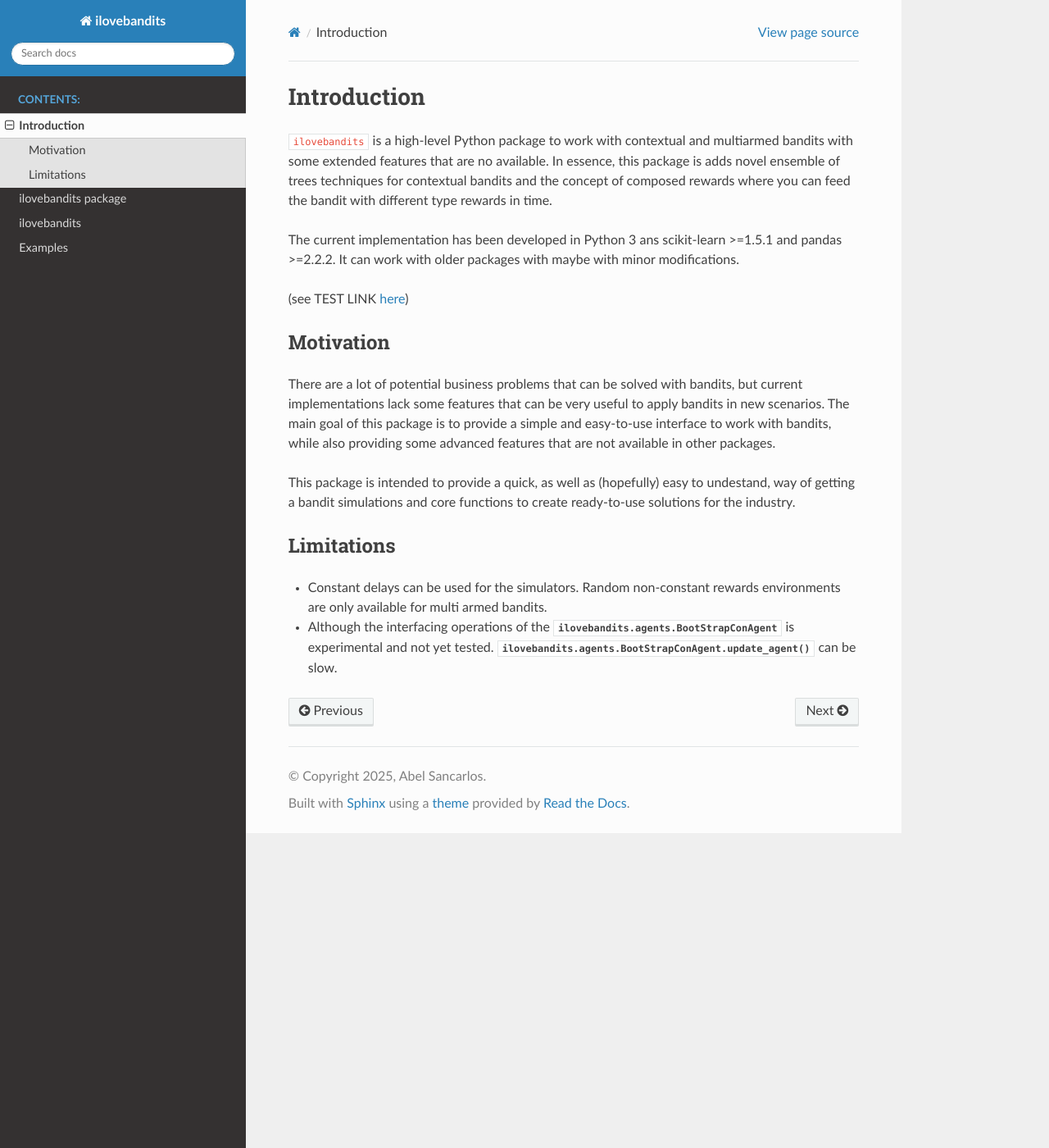
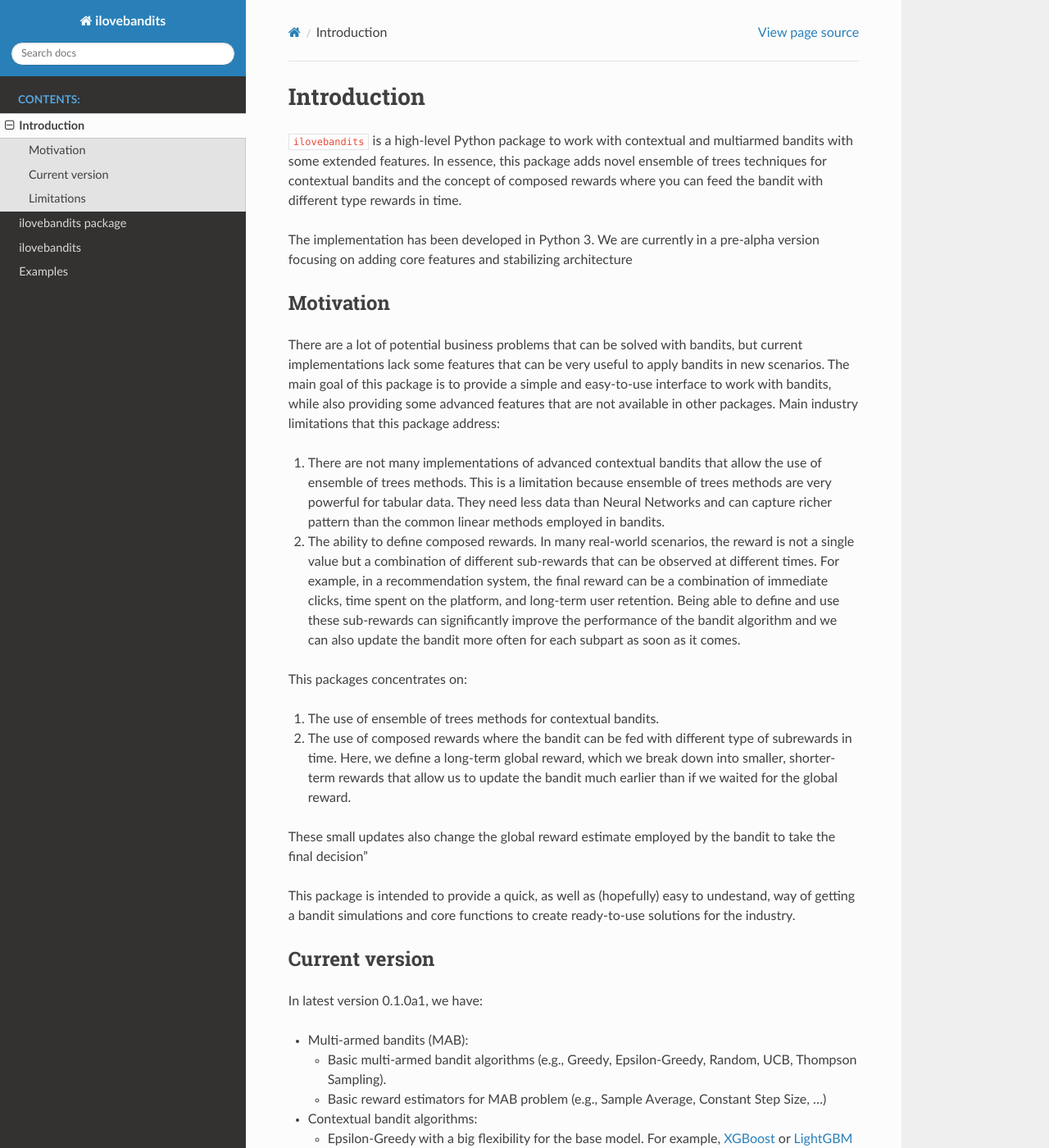
Before and after one commit to Abel-24pal/ilovebandits, a Sphinx documentation site: the page built from docs/source/intro.rst, in a window 1280 px wide and 1400 px high. Shown: the whole window at 82% size. Built offline with Sphinx 7.4.7 and the Read the Docs theme 3.1.0, drawn with Linux system fonts in a browser that asks for light colours; some of the changed text lies outside the part shown.

Commit message:
Update documentation: clarify installation instructions and enhance introduction with current features and limitations

```diff
--- a/docs/source/index.rst
+++ b/docs/source/index.rst
@@ -5,11 +5,6 @@
 
 ilovebandits documentation
 ==========================
-
-Add your content using ``reStructuredText`` syntax. See the
-`reStructuredText <https://www.sphinx-doc.org/en/master/usage/restructuredtext/index.html>`_
-documentation for details.
-
 
 .. toctree::
    :maxdepth: 2
--- a/docs/source/intro.rst
+++ b/docs/source/intro.rst
@@ -1,22 +1,62 @@
 Introduction
 ============
 
-``ilovebandits`` is a high-level Python package to work with contextual and multiarmed bandits with some extended features that are no available. In essence, this package is adds novel ensemble of trees techniques for contextual bandits and the concept of composed rewards where you can feed the bandit with different type rewards in time.
+``ilovebandits`` is a high-level Python package to work with contextual and multiarmed bandits with
+some extended features. In essence, this package adds novel ensemble of trees techniques
+for contextual bandits and the concept of composed rewards where you can feed the bandit with different type rewards in time.
 
-The current implementation has been developed in Python 3 ans scikit-learn >=1.5.1 and pandas >=2.2.2. It can work with older packages with maybe with minor modifications.
-
-(see TEST LINK `here <https://sphinx-rtd-tutorial.readthedocs.io/en/latest/build-the-docs.html>`_)
+The implementation has been developed in Python 3.
+We are currently in a pre-alpha version focusing on adding core features and stabilizing architecture
 
 Motivation
 **********
 
 There are a lot of potential business problems that can be solved with bandits, but current implementations lack some features that can be very useful to apply bandits in new scenarios. The main goal of this package is to provide a simple and easy-to-use interface to work with bandits, while also providing some advanced features that are not available in other packages.
+Main industry limitations that this package address:
+
+1. There are not many implementations of advanced contextual bandits that allow the use of ensemble of trees methods. This is a limitation because ensemble of trees methods are very powerful for tabular data. They need less data than Neural Networks and can capture richer pattern than the common linear methods employed in bandits.
+2. The ability to define composed rewards. In many real-world scenarios, the reward is not a single value but a combination of different sub-rewards that can be observed at different times. For example, in a recommendation system, the final reward can be a combination of immediate clicks, time spent on the platform, and long-term user retention. Being able to define and use these sub-rewards can significantly improve the performance of the bandit algorithm and we can also update the bandit more often for each subpart as soon as it comes.
+
+This packages concentrates on:
+
+1. The use of ensemble of trees methods for contextual bandits.
+2. The use of composed rewards where the bandit can be fed with different type of subrewards in time. Here, we define a long-term global reward, which we break down into smaller, shorter-term rewards that allow us to update the bandit much earlier than if we waited for the global reward.
+
+These small updates also change the global reward estimate employed by the bandit to take the final decision”
 
 This package is intended to provide a quick, as well as (hopefully) easy to undestand, way of getting a bandit simulations and core functions to create ready-to-use solutions for the industry.
+
+Current version
+***************
+
+In latest version 0.1.0a1, we have:
+
+- Multi-armed bandits (MAB):
+
+  - Basic multi-armed bandit algorithms (e.g., Greedy, Epsilon-Greedy, Random, UCB, Thompson Sampling).
+  - Basic reward estimators for MAB problem (e.g., Sample Average, Constant Step Size, ...)
+
+- Contextual bandit algorithms:
+
+  - Epsilon-Greedy with a big flexibility for the base model. For example, `XGBoost`_ or `LightGBM`_ can be used to learn the rewards from features.
+  - BootStrapConAgent. It tries to simulate Thompson Sampling with the advantage of using any base model. For example, ensembles of trees can be used to learn the rewards from features (experimental)
+
+- Environment simulator based on Statlog Shuttle dataset. (Dataset employed for many research papers on bandits. It can be obtained from `UCI Machine Learning Repository`_).
+
+.. _XGBoost: https://xgboost.readthedocs.io/en/latest/
+.. _LightGBM: https://lightgbm.readthedocs.io/en/latest/
+.. _UCI Machine Learning Repository: https://archive.ics.uci.edu/
+
+Core features planned to be added:
+
+- Delayed rewards for MAB and contextual bandits.
+- Composed rewards for MAB and contextual bandits.
+- More contextual bandit algorithms with a special emphasis on ensemble of trees methods.
+- Environment simulators
 
 Limitations
 ***********
 
 - Constant delays can be used for the simulators. Random non-constant rewards environments are only available for multi armed bandits.
 
-- Although the interfacing operations of the :class:`ilovebandits.agents.BootStrapConAgent` is experimental and not yet tested. :meth:`ilovebandits.agents.BootStrapConAgent.update_agent` can be slow.
+- Although the interfacing operations of the :class:`ilovebandits.agents.BootStrapConAgent` is experimental and not yet fully tested. :meth:`ilovebandits.agents.BootStrapConAgent.update_agent` can be slow.
```
Also changed, not shown: docs/source/examples.rst (+10 -3 lines).
